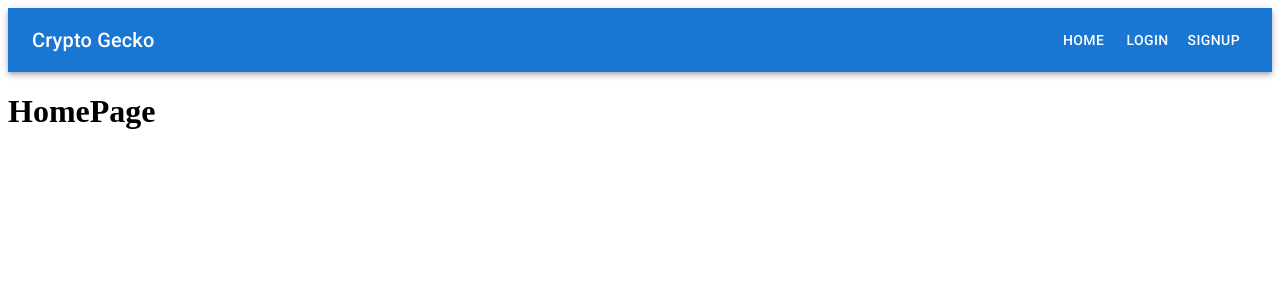
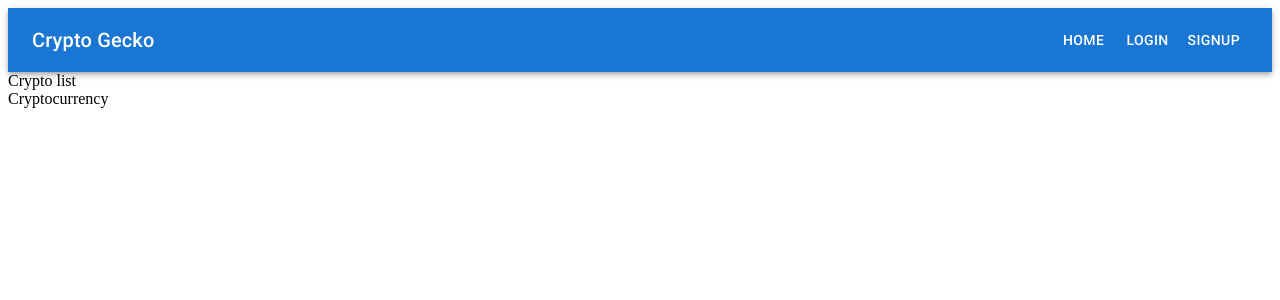
Before and after one commit to mikestah808/crypto-tracker, a React (Create React App) app: page / in a window 1280 px wide. Shown: the top 300 px of the page. Built offline with nearby package versions, Linux system fonts and the light colour scheme.

Commit message:
created CryptoList and Crypto components

```diff
--- a/src/App.js
+++ b/src/App.js
@@ -7,6 +7,7 @@ import Navbar from './components/static/navigation/Navbar';
 
 function App() {
   return (
+    <div>
     <BrowserRouter>
     <Navbar/>
     <Routes>
@@ -15,6 +16,15 @@ function App() {
       <Route path="/signup" element={ <Signup/> } />
     </Routes>
     </BrowserRouter>
+    </div>
+
+    //render a list of cryptocurrencies once page is loaded (useEffect)
+      //what will the setup be? what kind of components?
+        //<CryptocurrencyList/>
+        //what does the <CryptoCurrencyList/> contain?
+        //container which will hold <Cryptocurrencies/>
+            //child components?
+            //<Cryptocurrencies/>
 
   );
 }
--- /dev/null
+++ b/src/Crypto.jsx
@@ -0,0 +1,9 @@
+import React from 'react'
+
+function Crypto() {
+  return (
+    <div>Cryptocurrency</div>
+  )
+}
+
+export default Crypto;
--- /dev/null
+++ b/src/CryptoList.jsx
@@ -0,0 +1,13 @@
+import React from 'react'
+import Crypto from './Crypto'
+
+function CryptoList() {
+  return (
+    <main>
+        Crypto list
+        <Crypto/>
+    </main>
+  )
+}
+
+export default CryptoList;
--- a/src/components/static/HomePage.jsx
+++ b/src/components/static/HomePage.jsx
@@ -1,8 +1,11 @@
 import React from 'react'
+import CryptoCurrencyList from '../../CryptoList'
 
 function HomePage() {
   return (
-    <h1>HomePage</h1>
+    <main>
+    <CryptoCurrencyList/>
+    </main>
   )
 }
 
```
